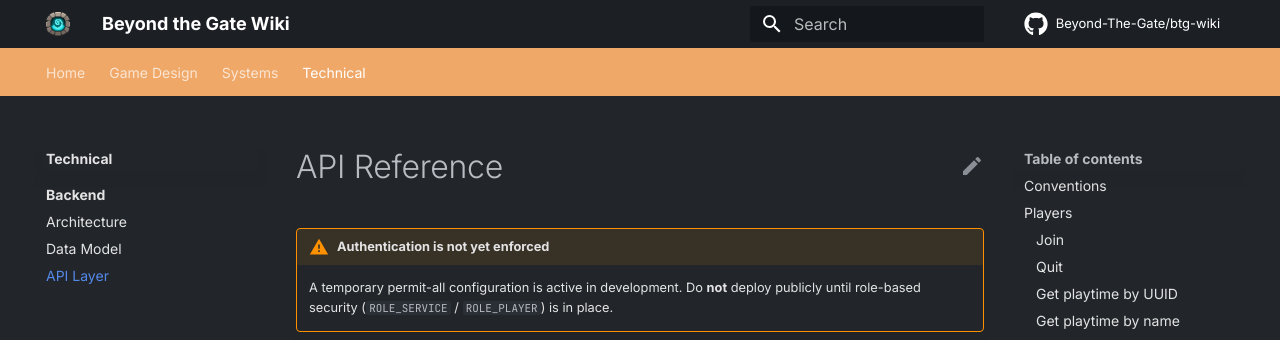
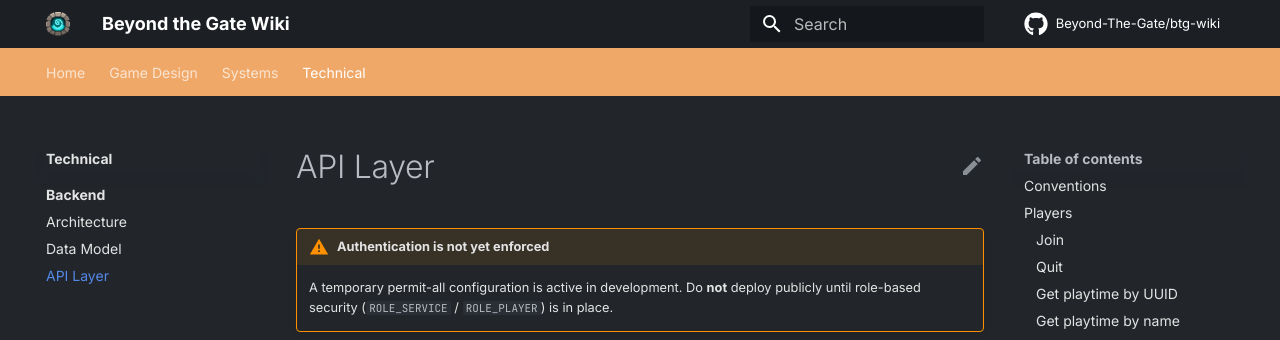
Before and after one commit to Beyond-The-Gate/btg-wiki, an MkDocs documentation site: the page built from docs/technical/backend/api.md, in a window 1280 px wide and 900 px high. Shown: the top 340 px of the window. Built offline with MkDocs 1.6.1 and Material for MkDocs 9.7.7, drawn with Linux system fonts in a browser that asks for light colours; comment, search, counter and statistics services are not loaded.

Commit message:
Change API Reference title to API Layer
Updated the title of the API documentation and added a warning about authentication.

```diff
--- a/docs/technical/backend/api.md
+++ b/docs/technical/backend/api.md
@@ -1,4 +1,4 @@
-# API Reference
+# API Layer
 
 !!! warning "Authentication is not yet enforced"
     A temporary permit-all configuration is active in development. Do **not** deploy publicly until role-based security (`ROLE_SERVICE` / `ROLE_PLAYER`) is in place.
```
